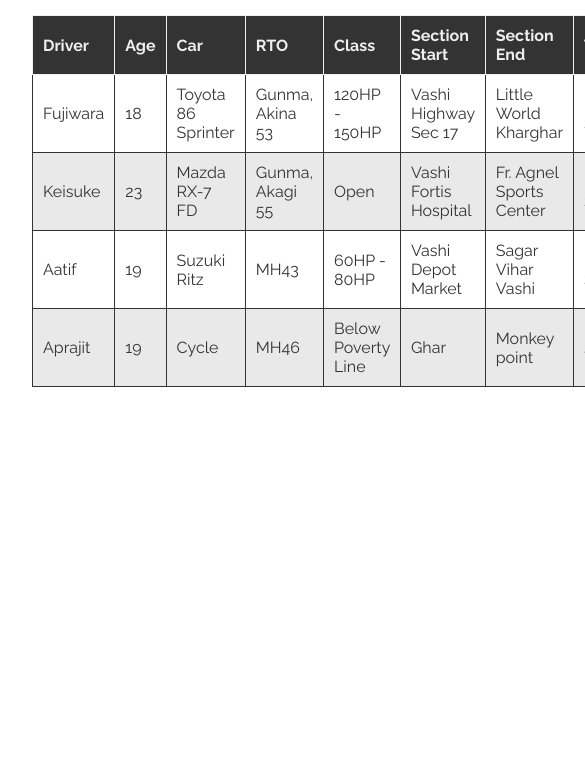
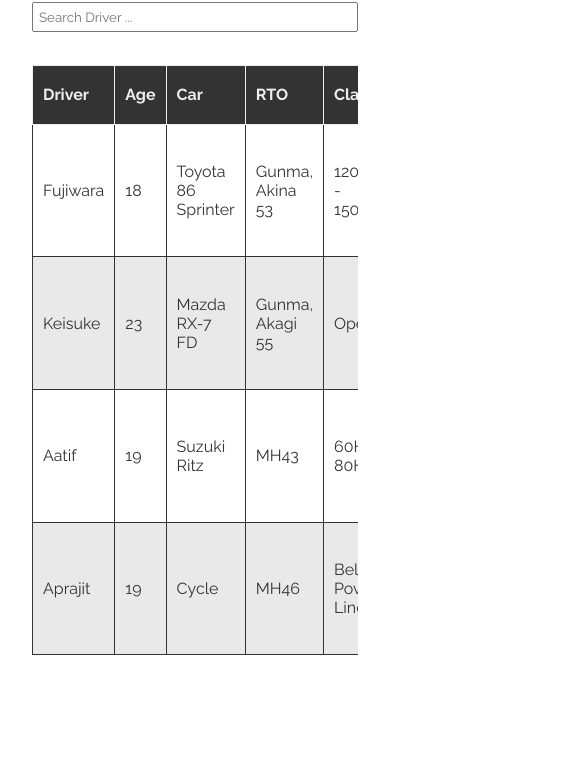
Before and after one commit to grady2002/autolog, a website: page public/pages/wall.html in a window 390 px wide. Shown: the part 83-844 px from the top of the page, 585 px wide, since content can reach past the window. Drawn offline with Linux system fonts and the light colour scheme; files that its build step writes are made by us from their sources; files whose address does not match are found by name.

Commit message:
responsive changes

```diff
--- a/public/css/wall.css
+++ b/public/css/wall.css
@@ -16,10 +16,19 @@ h3 {
   font-size: 2em;
   color: #333;
 }
+.table {
+  margin-top: 3em;
+  white-space: normal;
+  overflow-x: auto;
+  display: flex;
+  position: relative;
+  min-height: 70vh;
+}
 table {
+  position: absolute;
+  top: 0;
   border: 1px solid #333;
   border-collapse: collapse;
-  margin: 1.5em 0;
   width: 100%;
 }
 table * {
@@ -43,3 +52,18 @@ thead * {
 table tbody tr:nth-child(even) {
   background-color: rgb(233, 233, 233);
 }
+
+@media screen and (max-width: 500px) {
+  div {
+    gap: 1em;
+    flex-direction: column;
+    align-items: flex-start;
+    height: 8vh;
+  }
+  input {
+    width: 100%;
+  }
+  table {
+    height: 100%;
+  }
+}
--- a/public/pages/wall.html
+++ b/public/pages/wall.html
@@ -3,7 +3,7 @@
   <head>
     <meta charset="UTF-8" />
     <meta http-equiv="X-UA-Compatible" content="IE=edge" />
-    <meta name="viewport" content="width=1024 " />
+    <meta name="viewport" content="width=device-width, initial-scale=1.0" />
     <title>Autolog Speedwall</title>
     <link rel="stylesheet" href="reset.css" />
     <link rel="stylesheet" href="wall.css" />
@@ -13,6 +13,7 @@
       <h3>Speedwall</h3>
       <input type="text" placeholder="Search Driver ... " />
     </div>
+    <div class="table">
       <table>
         <thead>
           <tr>
@@ -69,6 +70,7 @@
           </tr>
         </tbody>
       </table>
+    </div>
     <script src="app.js"></script>
   </body>
 </html>
```
Lines whose indentation alone changed are shown as unchanged.
